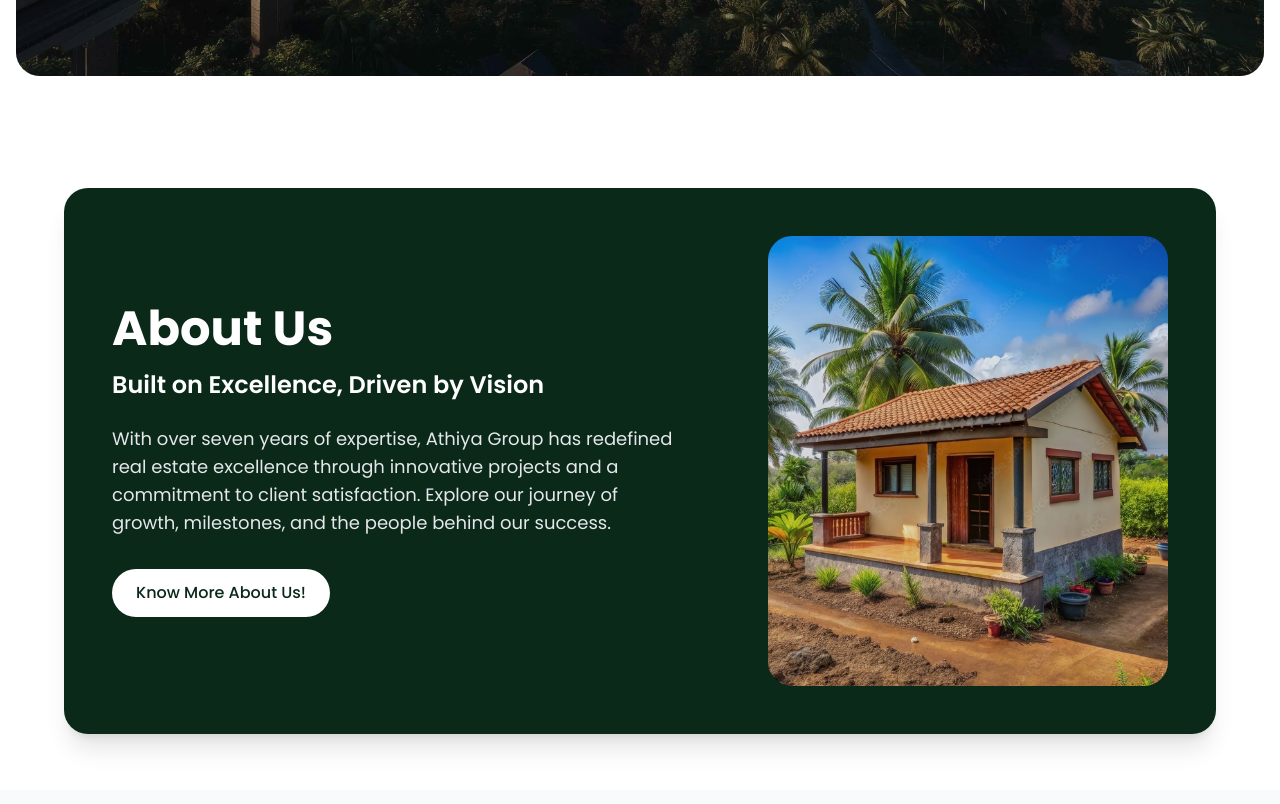
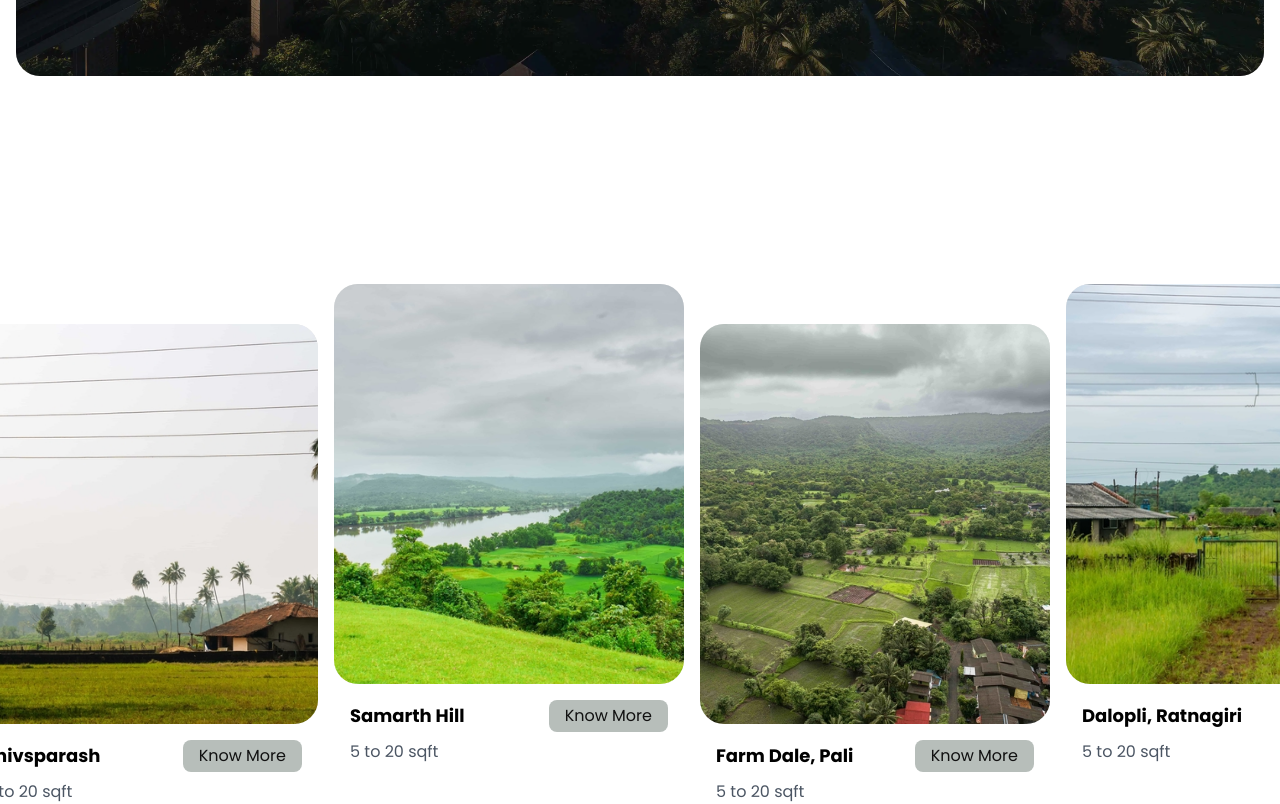
Before and after one commit to nex2link/Athiya-Group, a React (Vite) app: page / in a window 1280 px wide. Shown: the part 740-1544 px from the top of the page. Built offline with nearby package versions, Linux system fonts and the light colour scheme.

Commit message:
Update HomePage.jsx

```diff
--- a/src/pages/HomePage.jsx
+++ b/src/pages/HomePage.jsx
@@ -13,7 +13,7 @@
     <main className="relative min-h-screen pt-[72px]">
     <div >
       <Hero />
-{/*       <HomeProject /> */}
+      <HomeProject />
       <AboutUs/>
       <Services/>
       <WhyMahaMumbai/>
```
